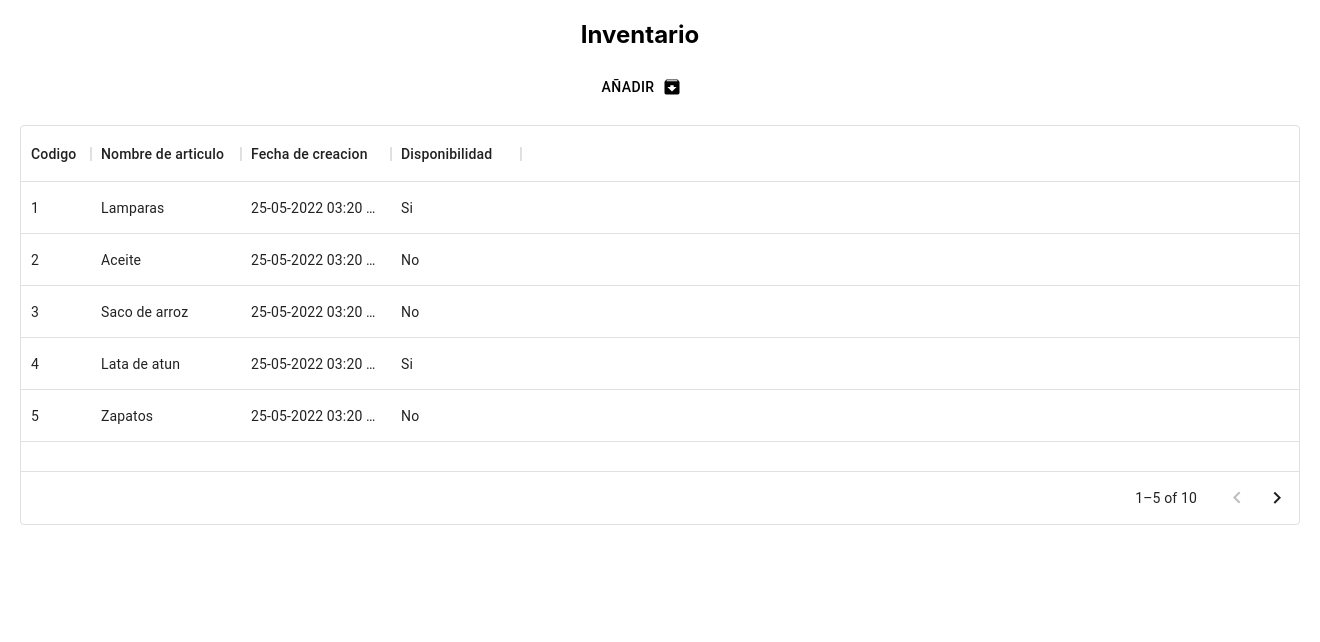
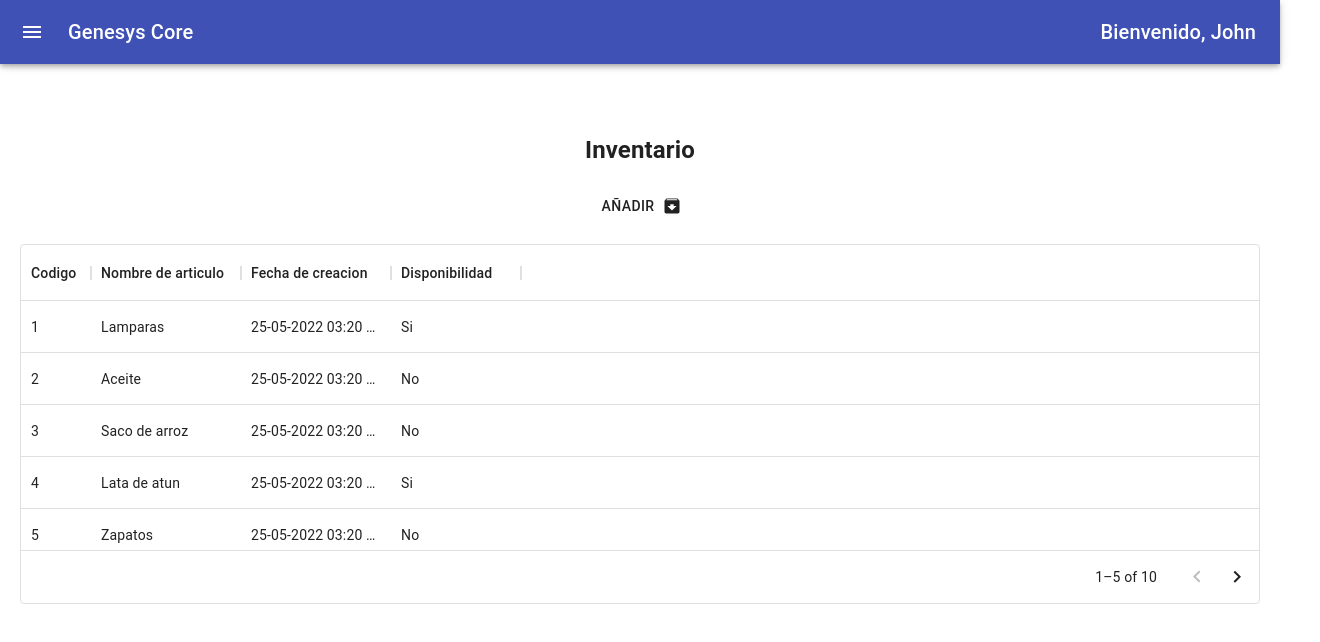
Before and after one commit to jecsdev/genesys-core, a React (Create React App) app: page /inventory in a window 1280 px wide. Shown: the top 642 px of the page, 1320 px wide, since content can reach past the window. Built offline with nearby package versions, Linux system fonts and the light colour scheme.

Commit message:
fixing navigation in different pages

```diff
--- a/src/components/InventoryButton.jsx
+++ /dev/null
@@ -1,35 +0,0 @@
-import React from 'react'
-import ArchiveIcon from '@mui/icons-material/Archive';
-import { Button } from '@mui/material';
-import { makeStyles } from '@mui/styles';
-import { useNavigate } from 'react-router-dom';
-
-function InventoryButton() {
-  const styles = makeStyles(() => ({
-    root: {
-      "&:hover": {
-        backgroundColor: "#3f51b5"
-      },
-      color: "#ffff",
-      backgroundColor: "#3f51b5"
-    }
-
-
-
-}));
-const navigate = useNavigate();
-  const btnStyle = styles();
-  return (
-    <div>
-      <Button
-      variant="containted"
-      className={btnStyle.root}
-      endIcon={<ArchiveIcon/>}
-      onClick={()=>{
-        navigate("/qrscanner")
-      }}>Añadir </Button>
-    </div>
-  )
-}
-
-export default InventoryButton
--- a/src/components/Menu.jsx
+++ b/src/components/Menu.jsx
@@ -132,7 +132,7 @@ import { Outlet, useNavigate} from 'react-router-dom'
           <Divider />
           <List>
           <ListItem button onClick={()=> {
-            navigate("/")
+            navigate("/Home")
           }} >
                 <ListItemAvatar>
                     <HouseIcon/>
--- a/src/pages/Home.jsx
+++ b/src/pages/Home.jsx
@@ -1,8 +1,9 @@
 import React from 'react'
-
+import Menu from '../components/Menu'
  function Home() {
   return (
     <div>
+      <Menu/>
       <h2>Bienvenido a Genesys Core</h2>
     </div>
   )
--- a/src/pages/Inventory.jsx
+++ b/src/pages/Inventory.jsx
@@ -1,11 +1,35 @@
 import React from 'react'
-import InventoryButton from '../components/InventoryButton'
 import Table from '../components/Table'
-
+import Menu from '../components/Menu'
+import ArchiveIcon from '@mui/icons-material/Archive';
+import { Button } from '@mui/material';
+import { makeStyles } from '@mui/styles';
+import { useNavigate } from 'react-router-dom';
 function Inventory() {
+  const styles = makeStyles(() => ({
+    root: {
+      "&:hover": {
+        backgroundColor: "#3f51b5"
+      },
+      color: "#ffff",
+      backgroundColor: "#3f51b5"
+    }
+}));
+const navigate = useNavigate();
+  const btnStyle = styles();
   return (
-    <div><h2>Inventario</h2>
-      <InventoryButton/>
+    <div>
+      <Menu/>
+      <h2>Inventario</h2>
+      <div>
+      <Button
+      variant="containted"
+      className={btnStyle.root}
+      endIcon={<ArchiveIcon/>}
+      onClick={()=>{
+        navigate("/qrscanner")
+      }}>Añadir </Button>
+    </div>
       <Table/>
     </div>
 
```
Also changed, not shown: src/App.jsx (+5 -7 lines).
